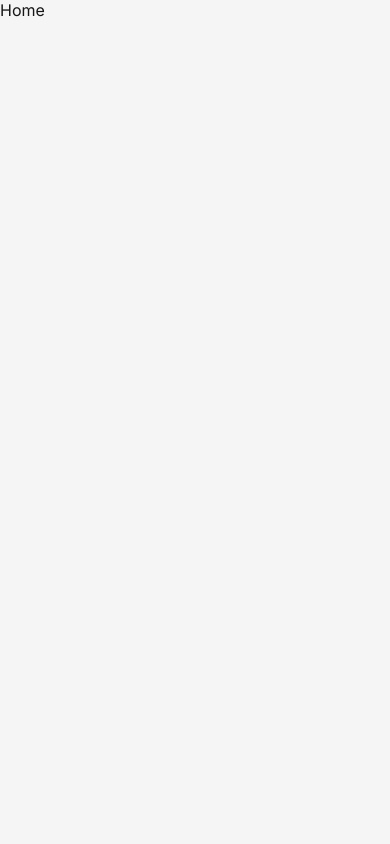
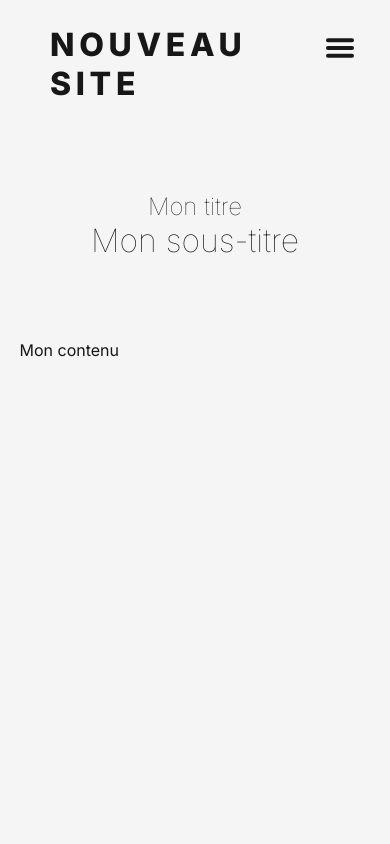
Before and after one commit to erwannlc/next-static-site-template, a Next.js app: page / in a window 390 px wide. Shown: the top 844 px of the page. Built offline with nearby package versions, Linux system fonts and the light colour scheme.

Commit message:
feat home page

```diff
--- /dev/null
+++ b/app/(public)/home.module.scss
@@ -0,0 +1,82 @@
+.home {
+  padding: min(10%, 5rem);
+  padding-top: 0;
+  // padding-top: 5rem;
+  display: flex;
+  flex-direction: column;
+  align-self: center;
+  gap: 1rem 0;
+  width: 100%;
+}
+.title {
+  font-weight: 100;
+  font-size: 2.5rem;
+  margin-top: 4rem;
+  text-align: center;
+  margin-bottom: 4rem;
+  p {
+    font-size: 2rem;
+  }
+}
+
+.cta {
+  margin: 3rem 0 6rem;
+}
+
+.texts {
+  display: flex;
+  flex-direction: column;
+  margin-top: 3rem;
+  margin-bottom: 2rem;
+  font-size: 1.2rem;
+  line-height: 2.4rem;
+  .presentation {
+    padding: 0rem 1rem 0.5rem 1.5rem;
+    font-weight: 500;
+  }
+
+  .proposals {
+    margin: 2rem 0 0 4rem;
+    max-width: 70vw;
+    padding-left: 1rem;
+    border-left: 0.5rem solid rgba(0, 0, 0, 0.05);
+    padding: 0rem 1rem 0.5rem 1.5rem;
+    // line-height: 3rem;
+  }
+}
+
+@media screen and (max-width: 940px) {
+  .home {
+    padding: 2rem 5vw 5dvh;
+    gap: 1rem;
+    width: 100%;
+  }
+}
+
+@media screen and (max-width: 728px) and (max-height: 960px) and (orientation: portrait) {
+  .home {
+    padding: 2rem 5vw 5dvh;
+    gap: 1rem;
+    width: 100%;
+  }
+
+  .title {
+    font-size: 1.5rem;
+    margin-top: 2rem;
+  }
+
+  .texts {
+    margin-top: 2rem;
+    margin-bottom: 0;
+    font-size: 1rem;
+    line-height: 2rem;
+    width: 100vw;
+    .presentation {
+      padding: 0;
+      padding-right: 20%;
+    }
+    .proposals {
+      display: none;
+    }
+  }
+}
--- /dev/null
+++ b/app/(public)/home_constants.ts
@@ -0,0 +1,5 @@
+/* eslint-disable max-len */
+export const HOME_MSG = {
+  TITLE: ["Mon titre", "Mon sous-titre"],
+
+};
--- /dev/null
+++ b/app/(public)/layout.tsx
@@ -0,0 +1,13 @@
+import "../globals.scss";
+import Footer from "@/components/Footer/Footer";
+import Header from "@/components/Header/Header";
+
+export default function PublicLayout({ children }: { children: React.ReactNode }) {
+  return (
+    <div className="app">
+      <Header />
+      <main className="main">{children}</main>
+      <Footer />
+    </div>
+  );
+}
--- /dev/null
+++ b/app/(public)/page.tsx
@@ -0,0 +1,17 @@
+import styles from "./home.module.scss";
+import { HOME_MSG } from "./home_constants";
+const { TITLE } = HOME_MSG;
+
+export default function HomePage() {
+  return (
+    <div className={styles.home}>
+      <header>
+        <h1 className={styles.title}>
+          {TITLE[0]}
+          <p>{TITLE[1]}</p>
+        </h1>
+      </header>
+      <div>Mon contenu</div>
+    </div>
+  );
+}
```
